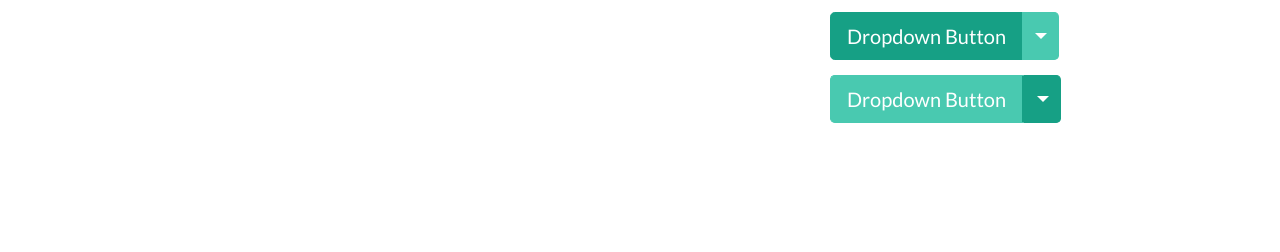
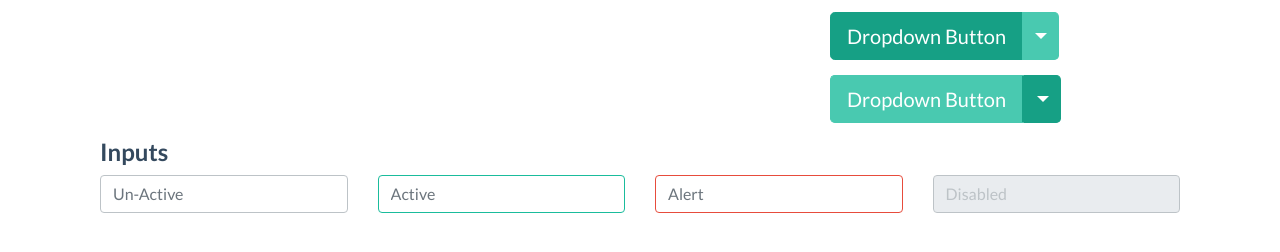
Before and after one commit to sagarbetkar/bootstrap-theme, a plain HTML site: page index.html in a window 1280 px wide. Shown: the part 450-702 px from the top of the page. Drawn offline with nearby package versions, Linux system fonts and the light colour scheme.

Commit message:
Added Inputs div

```diff
--- a/index.html
+++ b/index.html
@@ -62,7 +62,10 @@
             </div>
           </div>
         </div>
+
+        <!-- Navbar & dropdown -->
         <div class="navbar-dropdown-container">
+          <!-- Navbar -->
           <h4>Menu</h4>
           <div class="row">
             <div class="col-md-8 col-sm-12 col-xs-12">
@@ -104,6 +107,7 @@
                 </div>
               </nav>
             </div>
+            <!--Dropdown-->
             <div class="col-md-4 col-sm-4 col-xs-12">
               <div class="row button-dropdown">
                 <div class="btn-group">
@@ -168,6 +172,35 @@
             </div>
           </div>
         </div>
+
+        <!--Inputs-->
+        <div class="container input-container">
+          <h4>Inputs</h4>
+          <div class="row">
+            <div class="col">
+              <div class="form-group">
+                <input value="" placeholder="Un-Active" class="form-control" type="text">
+              </div>
+            </div>
+            <div class="col">
+              <div class="form-group has-success">
+                <input value="" placeholder="Active" class="form-control" type="text">
+                <span class="input-icon fui-check-inverted"></span>
+              </div>
+            </div>
+            <div class="col">
+              <div class="form-group has-error">
+                <input value="" placeholder="Alert" class="form-control" type="text">
+              </div>
+            </div>
+            <div class="col">
+              <div class="form-group">
+                <input value="Disabled" disabled="disabled" class="form-control" type="text">
+              </div>
+            </div>
+          </div>
+        </div>
+
       </div>
     </div>
     <script src="https://cdnjs.cloudflare.com/ajax/libs/popper.js/1.12.9/umd/popper.min.js"></script>
--- a/sass/main.scss
+++ b/sass/main.scss
@@ -48,6 +48,13 @@ body{
 }
 
 .navbar-dropdown-container {
+  h4 {
+    color: $wet-asphalt;
+    font-weight: 700;
+  }
+}
+
+.input-container {
   h4 {
     color: $wet-asphalt;
     font-weight: 700;
@@ -171,3 +178,33 @@ body{
     }
   }
 }
+.form-group {
+  .form-control {
+    color: $silver;
+    border-color: $silver;
+    box-shadow: none;
+  }
+  .form-control::-moz-placeholder {
+    color: $silver;
+  }
+}
+.has-error {
+  .form-control {
+    color: $alizarin;
+    border-color: $alizarin;
+    box-shadow: none;
+  }
+  .form-control::-moz-placeholder {
+    color: $alizarin;
+  }
+}
+.has-success{
+  .form-control {
+    color: $turquoise;
+    border-color: $turquoise;
+    box-shadow: none;
+  }
+  .form-control::-moz-placeholder {
+    color: $turquoise;
+  }
+}
```
Also changed, not shown: css/main.css, 1 other file.
